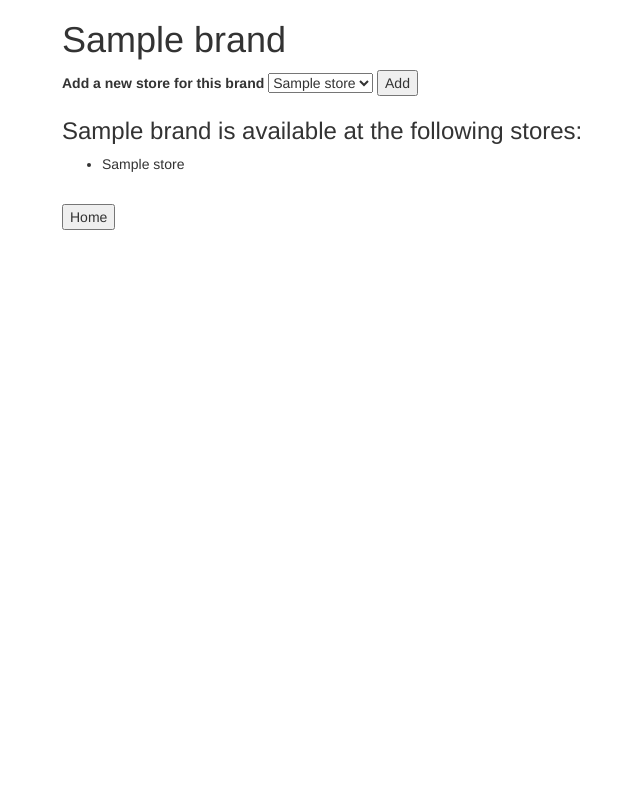
After one commit to bborealis/shoes, a PHP site: template views/brand.html.twig in a window 1280 px wide. The commit adds this page. Shown: the whole page, without its empty margins (8-648 px from the left). Run offline with PHP 8.4, Linux system fonts and the light colour scheme; the template is opened without the code that fills it: most values are stand-ins (such as "Sample title", 1, 10 or a date in 2020); some libraries are stand-ins or nearby versions.

Commit message:
add ability to see what stores are selling a particular brand

```diff
--- /dev/null
+++ b/views/brand.html.twig
@@ -0,0 +1,42 @@
+<html>
+    <head>
+        <title>{{ brand.getName }}</title>
+        <link rel="stylesheet" href="https://maxcdn.bootstrapcdn.com/bootstrap/3.3.1/css/bootstrap.min.css">
+    </head>
+    <body>
+        <div class="container">
+            <h1>{{ brand.getName }}</h1>
+
+
+            <form action="/add_store" method="post">
+                <input id="brand_id" name="brand_id" type="hidden" value="{{ brand.getId }}">
+                <label for="store_id">Add a new store for this brand</label>
+                <select name="store_id" type="text">
+                        {% for store in all_stores %}
+                            <option value="{{ store.getId }}">{{ store.getName }}</option>
+
+                        {% endfor %}
+                </select>
+                <button type="submit">Add</button>
+            </form>
+
+
+            {% if stores is not empty %}
+                <h3>{{ brand.getName }} is available at the following stores:</h3>
+                <ul>
+                    {% for store in stores %}
+                        <li>{{ store.getName }}</li>
+                    {% endfor %}
+                </ul>
+            {% endif %}
+
+            <br>
+
+            <form action="/">
+            <button type="submit">Home</button>
+        </form>
+
+
+        </div>
+    </body>
+</html>
--- a/views/brands.html.twig
+++ b/views/brands.html.twig
@@ -17,8 +17,8 @@
                 <h3>Here are the available brands:</h3>
                 <ul>
                     {% for brand in brands %}
-
-                        <li>{{ brand.getName }}</li>
+                        <li><a href="/brand/{{ brand.getId }}">
+                            {{ brand.getName }}</a></li>
                     {% endfor %}
                 </ul>
             {% endif %}
```
Also changed, not shown: app/app.php (+13 -0 lines).
